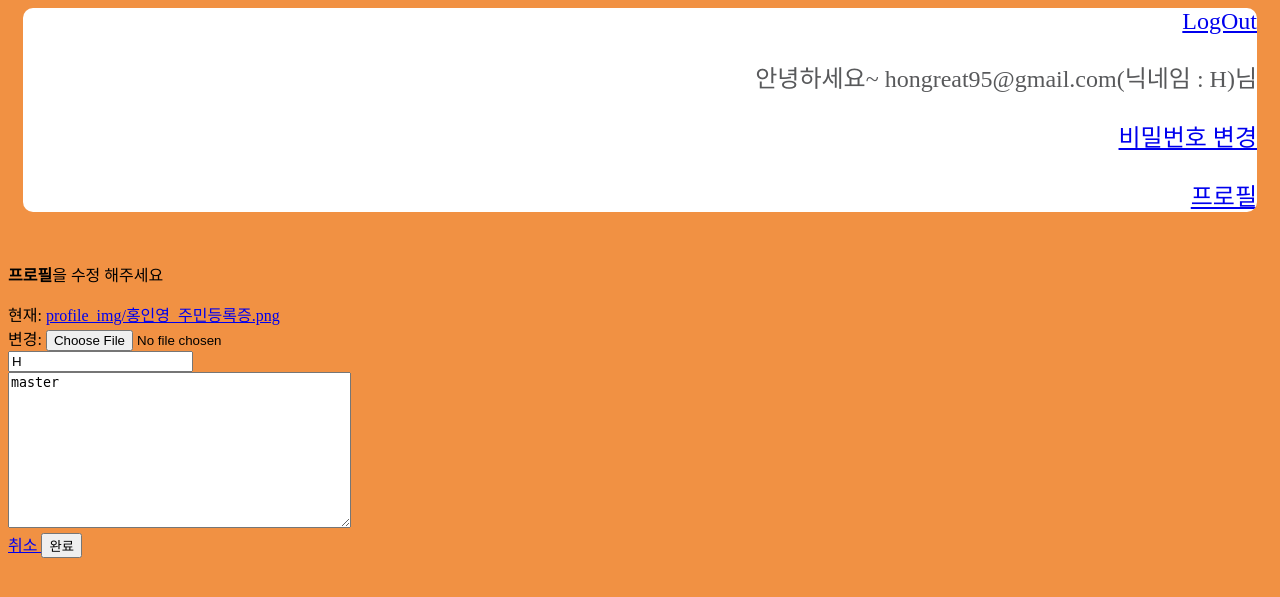
After one commit to IT-HONGREAT/django_food_project, a Django app: page /edit-profile/ in a window 1280 px wide. The commit adds this page. Shown: the top 597 px of the page. Run offline with Django 3.2, Linux system fonts and the light colour scheme; a user stored in the database is signed in; parts of the project's set-up code (start-up, migrations or seed data) failed here and were passed over; some libraries are stand-ins or nearby versions; some web fonts are replaced.

Commit message:
Profile update 구현 테스트완료

```diff
--- /dev/null
+++ b/foods/templates/foods/profile_update_form.html
@@ -0,0 +1,47 @@
+{% extends 'foods_base/header.html' %}
+
+{% load static %}
+
+{% load widget_tweaks %}
+
+{% block title %}프로필수정{% endblock title %}
+
+{% block content %}
+
+
+  <div>
+    <p><strong>프로필</strong>을 수정 해주세요</p>
+
+    <form method="post" enctype="multipart/form-data" autocomplete="off">
+      {% csrf_token %}
+
+      <div>
+        <div style="background-image: url('{{ user.profile_pic.url }}')"></div>
+        <div>{{ form.profile_img }}</div>
+      </div>
+
+      <div>
+        {{ form.nickname|add_class:"cp-input"|add_error_class:"error"|attr:"placeholder:닉네임" }}
+        {% for error in form.nickname.errors %}
+        <div class="error-message">{{ error }}</div>
+        {% endfor %}
+      </div>
+
+      <div>
+        {{ form.intro|add_class:"cp-input"|add_error_class:"error"|attr:"placeholder:자신을 소개해 주세요!" }}
+        {% for error in form.intro.errors %}
+        <div class="error-message">{{ error }}</div>
+        {% endfor %}
+      </div>
+
+      <div class="buttons">
+        <a href="{% url 'profile' user.id %}"> 취소 </a>
+        <button class="cp-button" type="submit">완료</button>
+      </div>
+
+    </form>
+
+  </div>
+
+
+{% endblock content %}
--- a/foods/urls.py
+++ b/foods/urls.py
@@ -19,5 +19,5 @@ urlpatterns = [
     path('users/<int:pk>/reviews/',
          views.UserReviewListView.as_view(), name='user-review-list'),
     path("set-profile/", views.ProfileSetView.as_view(), name="profile-set"),
-
+     path("edit-profile/", views.ProfileUpdateView.as_view(), name="profile-update"),
 ]
--- a/foods/views.py
+++ b/foods/views.py
@@ -116,6 +116,18 @@ class ProfileSetView(LoginRequiredMixin,UpdateView):
         return reverse("index")
 
 
+class ProfileUpdateView(LoginRequiredMixin,UpdateView):
+    model = User
+    form_class = ProfileForm
+    template_name = "foods/profile_update_form.html"
+
+    def get_object(self, queryset=None):
+        return self.request.user
+
+    def get_success_url(self):
+        return reverse("profile", kwargs={"pk": self.request.user.id})
+
+
 class CustomPasswordChangeView(PasswordChangeView):
     def get_success_url(self):
         return reverse('index')
```
Also changed, not shown: foods/templates/foods/profile.html (+8 -0 lines), db.sqlite3.
